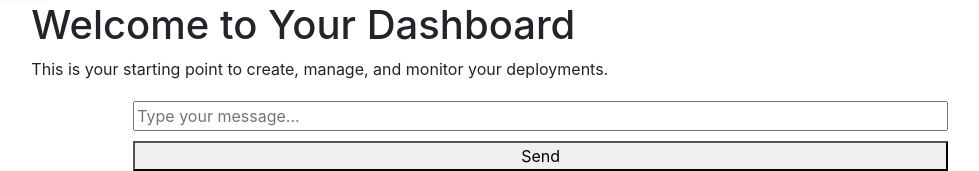
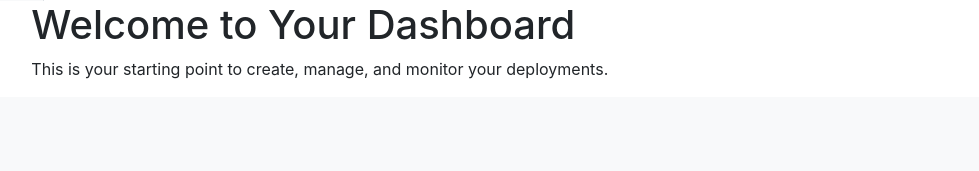
Before and after one commit to UnpredictablePrashant/Deploy.Ai, a Flask app: page /loginsuccess in a window 1280 px wide. Shown: the part 857-1028 px from the top of the page, without its empty margins (206-1185 px from the left). After the commit the page ends 936 px from the top, so only its background shows below. Run offline with Flask 3, Linux system fonts and the light colour scheme; the visitor is signed in with stand-in values (Sample User, id 1); some libraries are stand-ins or nearby versions.

Commit message:
correction in main.py

```diff
--- a/frontend/main.py
+++ b/frontend/main.py
@@ -2,11 +2,11 @@
 # the routing of the html pages depending upon the requests
 
 from flask import Flask, render_template
-from flask import redirect, session, jsonify, request
+from flask import redirect, session, jsonify, request, url_for
+from functools import wraps
 
 app = Flask(__name__)
-app.secret_key = 'a_random_secret_key'
-
+app.secret_key = 'a_random_secret_key_'
 
 @app.route('/')
 def index():
@@ -24,7 +24,17 @@ def contribute():
 def how_it_works():
     return render_template('howitworks.html')
 
+def login_required(f):
+    @wraps(f)
+    def decorated_function(*args, **kwargs):
+        if 'user_id' not in session:
+            # If there's no 'user_id' in session, redirect to login
+            return redirect(url_for('login'))
+        return f(*args, **kwargs)
+    return decorated_function
+
 @app.route('/loginsuccess')
+@login_required
 def login_success():
     # Set user-specific session data
     session['user_id'] = 'the_id_of_the_user'
@@ -32,53 +42,30 @@ def login_success():
     # You can set other user-specific details as well
     return render_template('loginsuccess.html')
 
-@app.route('/register')
-def register():
-    return render_template('register.html')
-
 @app.route('/login')
 def login():
     cognito_url = "https://ai-deploy.auth.ap-southeast-1.amazoncognito.com/oauth2/authorize?response_type=code&client_id=7778obvq454q15r0s3ll32l9f7&redirect_uri=https://dynalink.in/loginsuccess"
     return redirect(cognito_url)
 
+@app.route('/register')
+def register():
+    cognito_url = "https://ai-deploy.auth.ap-southeast-1.amazoncognito.com/oauth2/authorize?response_type=code&client_id=7778obvq454q15r0s3ll32l9f7&redirect_uri=https://dynalink.in/loginsuccess"
+    return redirect(cognito_url)
+
 @app.route('/loginsuccess/docs')
+@login_required
 def docs():
     return render_template('docs.html')
 
 @app.route('/loginsuccess/tutorials')
+@login_required
 def tutorials():
     return render_template('tutorials.html')
 
 @app.route('/loginsuccess/needhelp')
+@login_required
 def needhelp():
     return render_template('needhelp.html')
-
-################################################################
-################################ chatbot functionality################################
-
-def get_chatbot_response(user_id, message):
-    # Here, integrate with your actual chatbot service
-    # For demonstration, we'll just echo the message
-    return f"Echo: {message}"
-
-@app.route('/send_message', methods=['POST'])
-def handle_message():
-    user_id = session.get('user_id')
-    if not user_id:
-        # Handle the case where there's no user session
-        return jsonify({'error': 'User not logged in or session expired'}), 403
-
-    message = request.json.get('message')
-    if not message:
-        return jsonify({'error': 'No message provided'}), 400
-
-    response_message = get_chatbot_response(user_id, message)
-    return jsonify({'message': response_message})
-
-
-################################ end of chatbot #################################
-######################################################################################
-
 
 @app.route('/logout')
 def logout():
--- a/frontend/templates/loginsuccess.html
+++ b/frontend/templates/loginsuccess.html
@@ -35,24 +35,7 @@
         margin-bottom: 10px;
       }
 
-      #chat-container {
-        width: 80%;
-        margin: auto;
-        margin-top: 20px;
-      }
-      #message-box {
-        width: 100%;
-        margin-bottom: 10px;
-      }
-      #send-btn {
-        width: 100%;
-      }
-      .message {
-        margin: 5px;
-        padding: 10px;
-        border: 1px solid #333;
-        border-radius: 5px;
-      }
+
     </style>
   </head>
   <body>
@@ -133,41 +116,6 @@
             deployments.
           </p>
           <!-- Your main content goes here -->
-          <div id="chat-container">
-            <input
-              type="text"
-              id="message-box"
-              placeholder="Type your message..."
-            />
-            <button id="send-btn">Send</button>
-            <div id="chat-window"></div>
-          </div>
-
-          <script src="https://code.jquery.com/jquery-3.5.1.min.js"></script>
-          <script>
-            $(document).ready(function () {
-              $("#send-btn").on("click", function () {
-                const message = $("#message-box").val();
-                $.ajax({
-                  url: "/send_message",
-                  type: "POST",
-                  contentType: "application/json",
-                  data: JSON.stringify({ message: message }),
-                  success: function (response) {
-                    $("#chat-window").append(
-                      '<div class="message">' + response.message + "</div>"
-                    );
-                    $("#message-box").val(""); // Clear the input box
-                  },
-                  error: function (response) {
-                    // Handle error
-                    console.error("Error:", response);
-                  },
-                });
-              });
-            });
-          </script>
-        </main>
       </div>
     </div>
 
```
